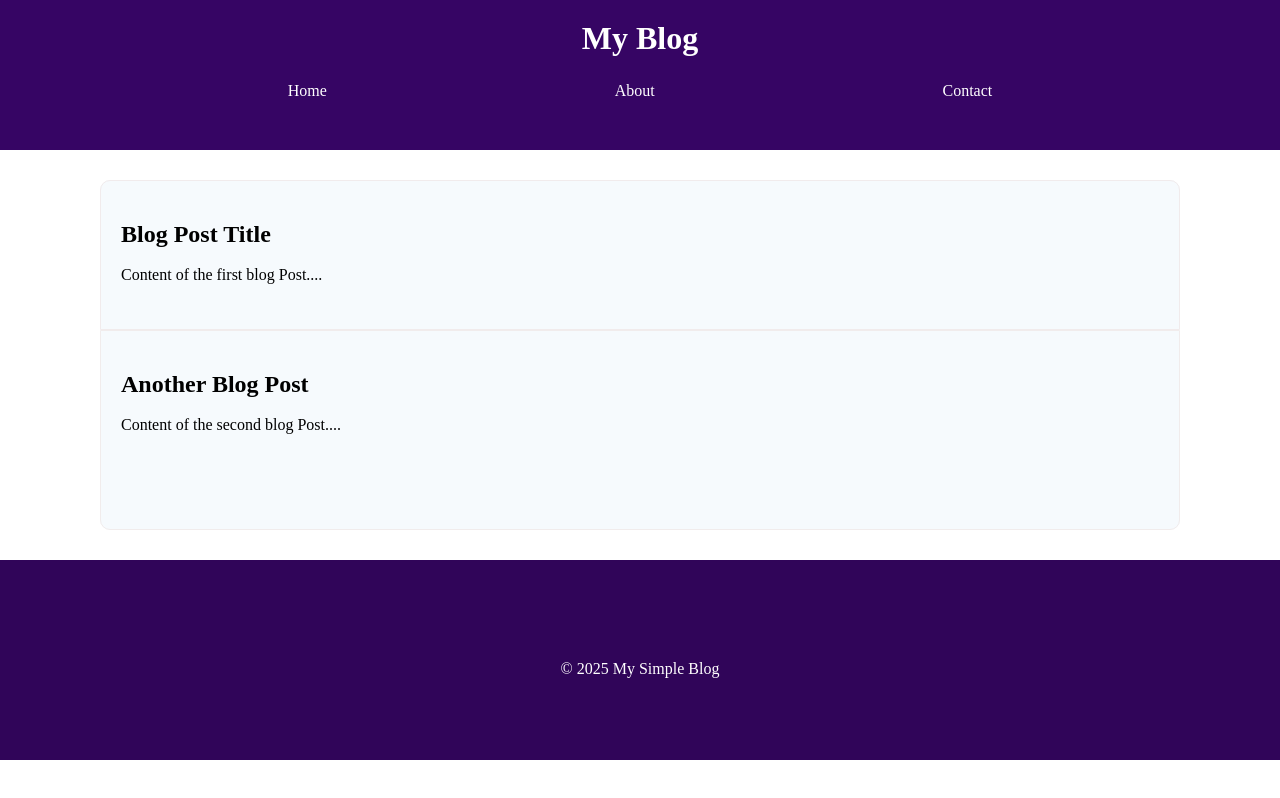
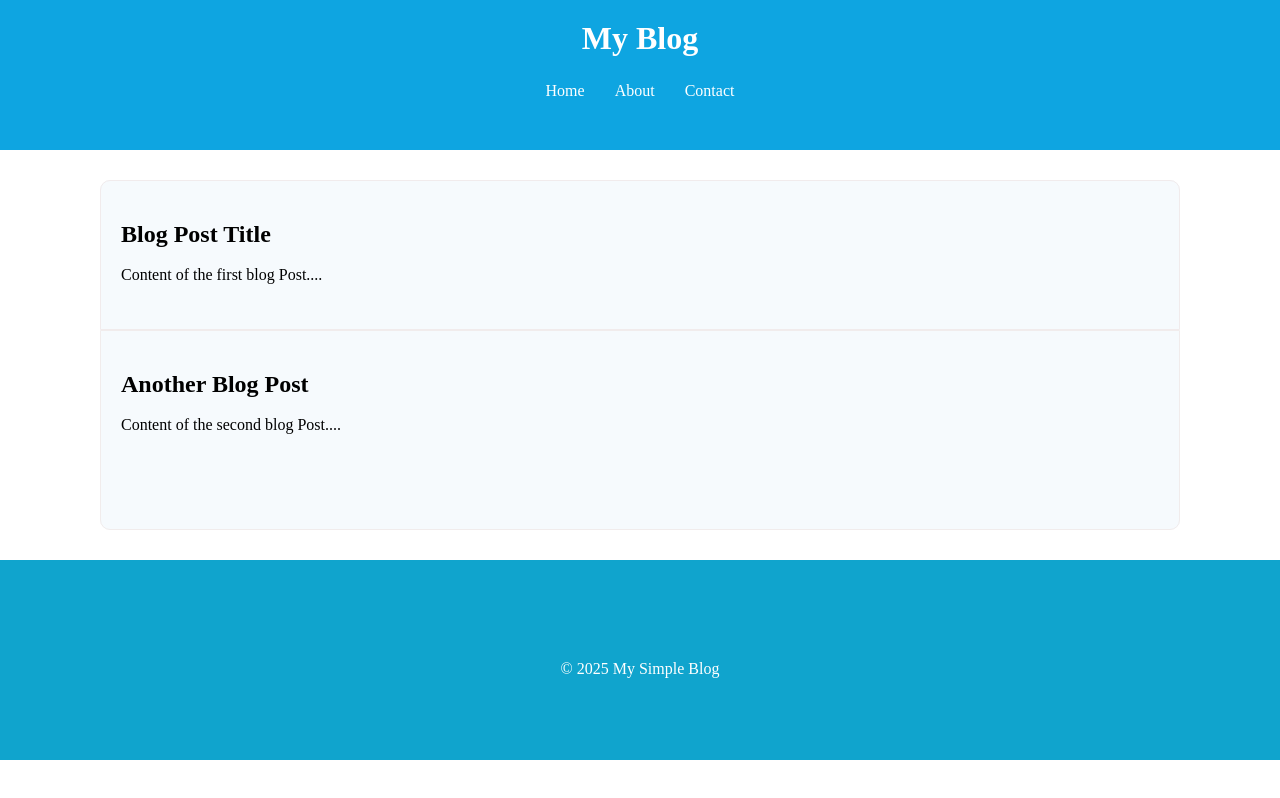
Before and after one commit to ShubhamChavan1006/SIMPLE-WEB-PAGE, a plain HTML site: page index.html in a window 1280 px wide. Drawn offline with Linux system fonts and the light colour scheme.

Commit message:
INDEX.html

```diff
--- a/style.css
+++ b/style.css
@@ -10,7 +10,7 @@
   }
 
   header{
-    background-color: rgb(54, 5, 100);
+    background-color: rgb(14, 165, 225);
     margin-top: 0px;
     padding-top: 20px;
    /* border-radius: 10px; */
@@ -32,10 +32,10 @@
 
   .box-1{
     color: white;
-    text-align:left;
+
    display: flex;
-   justify-content: space-evenly;
-
+justify-content: center;
+   gap: 30px;
    padding-top: 25px;
   }
 
@@ -72,7 +72,7 @@
   /* footer */
 
   footer{
-    background-color: rgb(48, 5, 89);
+    background-color: rgb(16, 164, 205);
     color: white;
     /* text-align: center; */
     padding-top: 100px;
```
